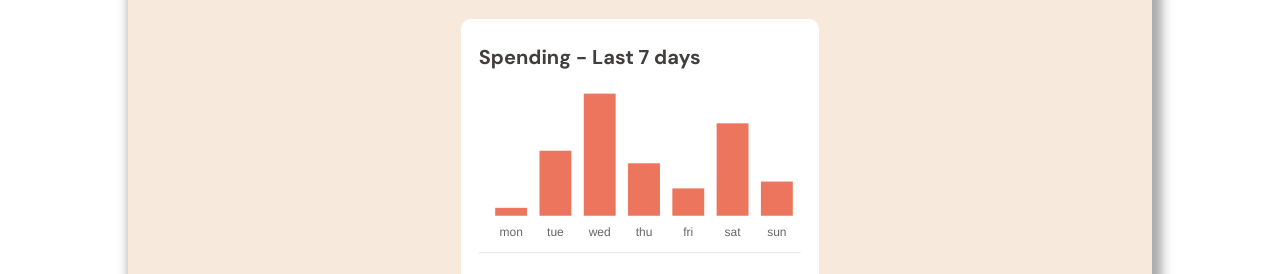
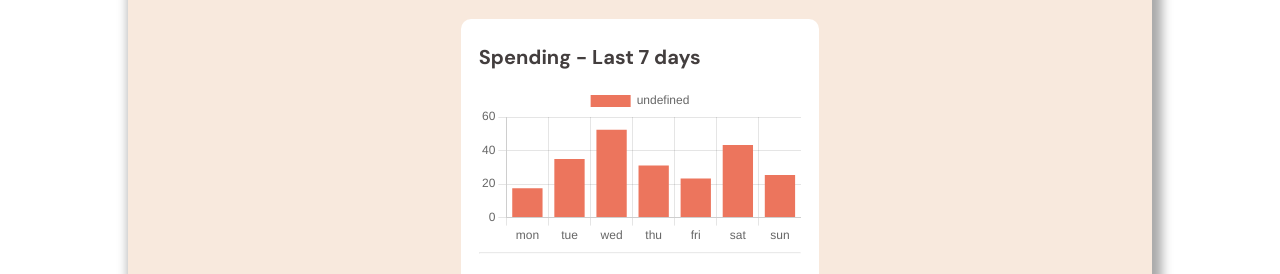
Before and after one commit to c-o-d-e/expenses-chart-component-main, a plain HTML site: page index.html in a window 1280 px wide. Shown: the part 269-543 px from the top of the page. Drawn offline with nearby package versions, Linux system fonts and the light colour scheme.

Commit message:
chart.js v3 cdn

```diff
--- a/index.html
+++ b/index.html
@@ -53,7 +53,7 @@
             </div>
         </div>
 
-        <script src="https://cdnjs.cloudflare.com/ajax/libs/Chart.js/2.9.4/Chart.js"></script>
+        <script src="https://cdn.jsdelivr.net/npm/chart.js@3.9.1/dist/chart.min.js"></script>
         <script type="module" src="./chart.js"></script>
     </body>
 </html>
```
